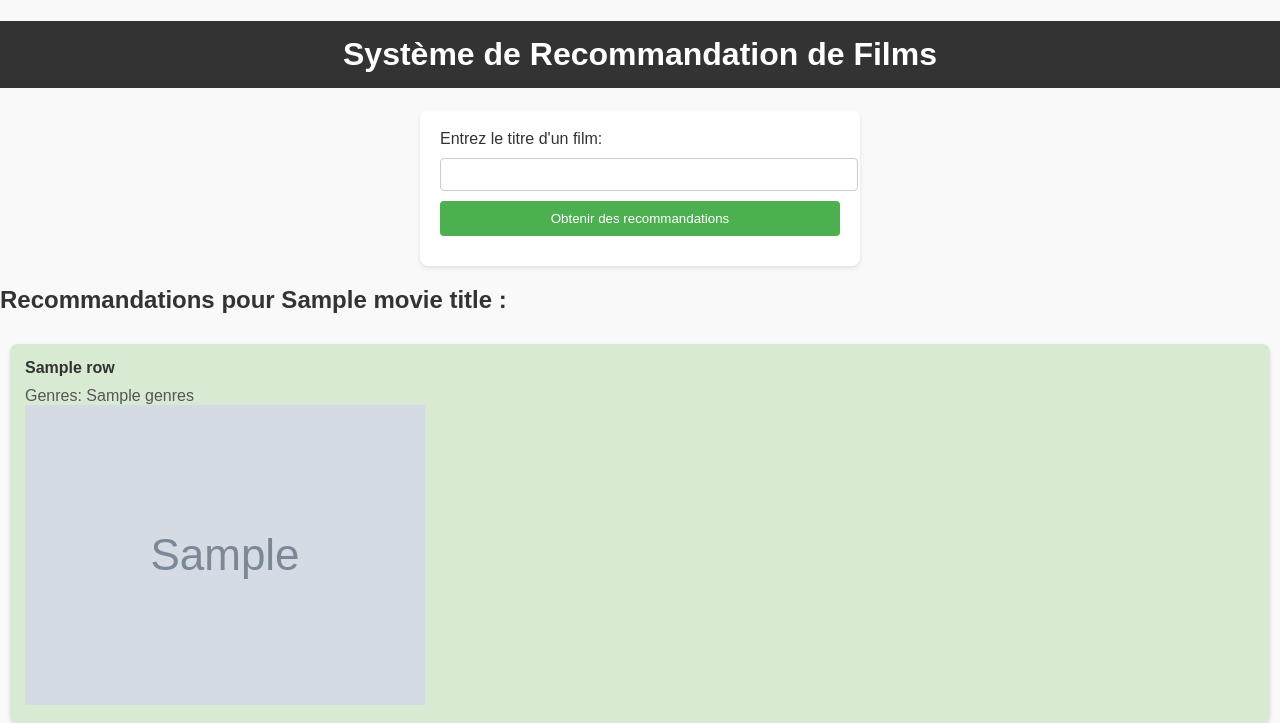
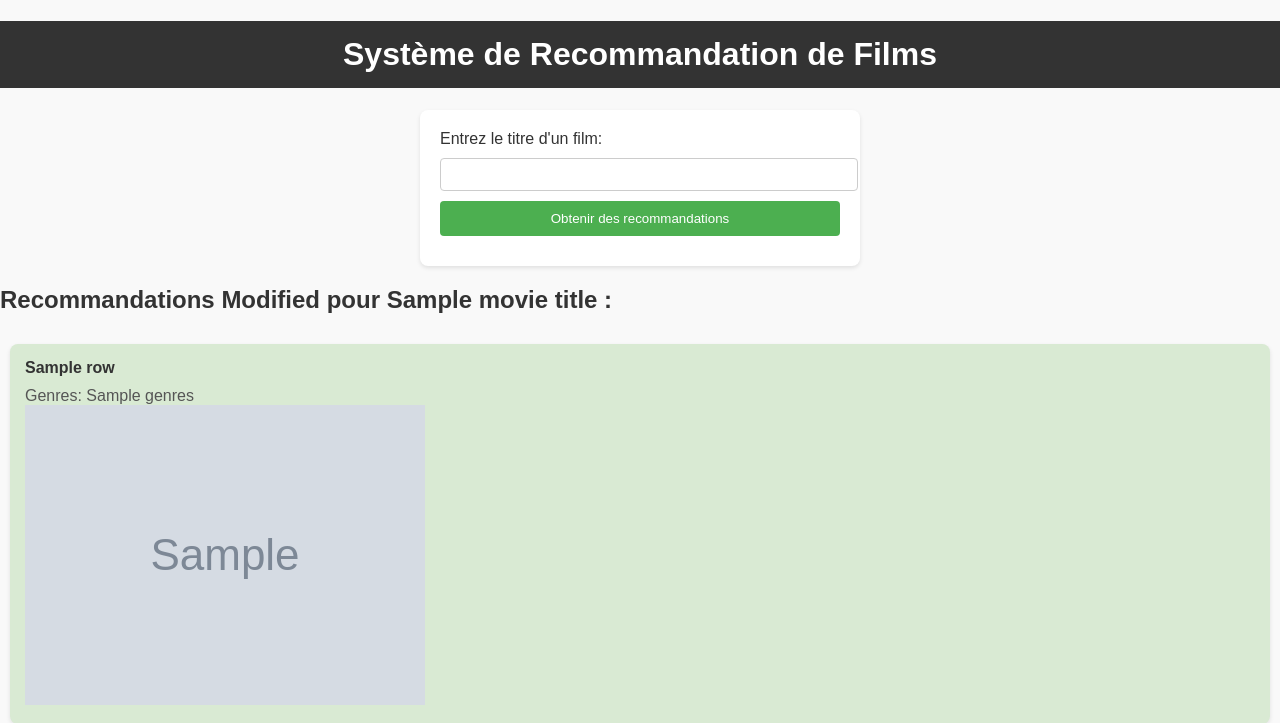
Before and after one commit to BenlahcenSoufiane/Movie-Recom, a Flask app: template templates/home.html in a window 1280 px wide. Shown: the top 723 px of the page. Run offline with Flask 3, Linux system fonts and the light colour scheme; the template is opened without the code that fills it: most values are stand-ins (such as "Sample title", 1, 10 or a date in 2020); grey boxes marked "Sample" are stand-in pictures; parts of the project's set-up code (start-up, migrations or seed data) failed here and were passed over.

Commit message:
Updated text to --modified-- recommendation

```diff
--- a/templates/home.html
+++ b/templates/home.html
@@ -108,7 +108,7 @@
         <input type="submit" value="Obtenir des recommandations">
     </form>
     {% if recommendations is not none %}
-        <h2>Recommandations pour {{ movie_title }} :</h2>
+        <h2>Recommandations Modified pour {{ movie_title }} :</h2>
         <div class="recommendation-container">
             {% for index, row in recommendations.iterrows() %}
                 <div class="film-container">
```
Also changed, not shown: users2.csv (renamed from users.csv).
